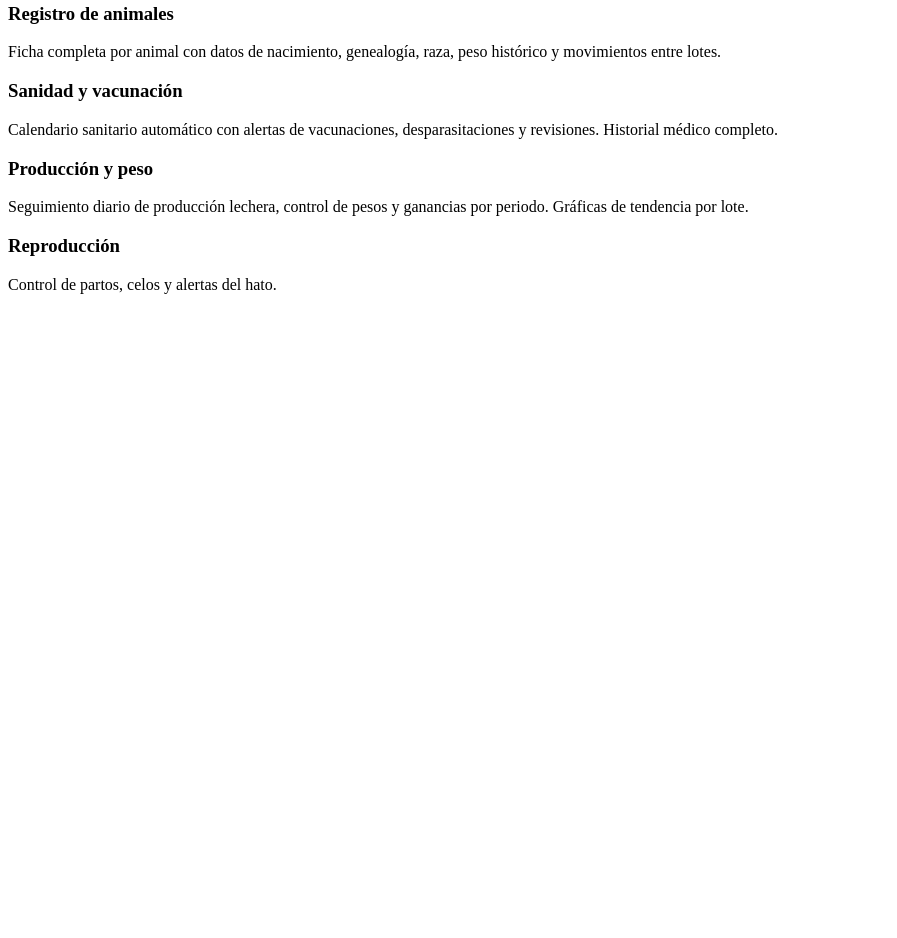
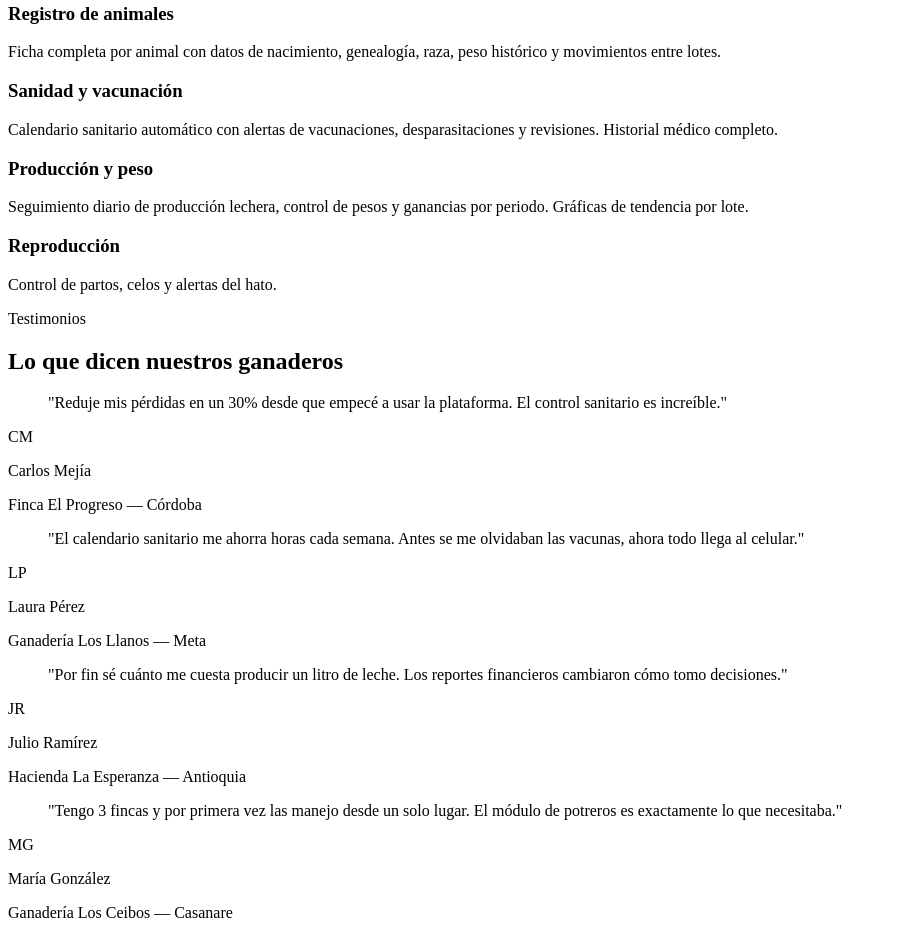
Before and after one commit to elian01martinezm-code/gestion-ganadera-landing, a plain HTML site: page index.html in a window 1280 px wide. Shown: the part 1108-2046 px from the top of the page, without its empty margins (0-897 px from the left). Before the commit the page ends 1418 px from the top, so only its background shows below. Drawn offline with Linux system fonts and the light colour scheme.

Commit message:
agrego seccion de testimonio

```diff
--- a/index.html
+++ b/index.html
@@ -152,5 +152,66 @@
         </div>
       </div>
     </section>
+    <section class="seccion-testimonios" id="testimonios">
+      <p class="ceja-seccion">Testimonios</p>
+      <h2 class="titulo-seccion-landing">Lo que dicen nuestros ganaderos</h2>
+      <div class="cuadricula-testimonios">
+        <article class="tarjeta-testimonio">
+          <blockquote class="cita-testimonio">
+            "Reduje mis pérdidas en un 30% desde que empecé a usar la
+            plataforma. El control sanitario es increíble."
+          </blockquote>
+          <div class="autor-testimonio">
+            <span class="avatar-testimonio">CM</span>
+            <div>
+              <p class="nombre-testimonio">Carlos Mejía</p>
+              <p class="lugar-testimonio">Finca El Progreso — Córdoba</p>
+            </div>
+          </div>
+        </article>
+
+        <article class="tarjeta-testimonio">
+          <blockquote class="cita-testimonio">
+            "El calendario sanitario me ahorra horas cada semana. Antes se me
+            olvidaban las vacunas, ahora todo llega al celular."
+          </blockquote>
+          <div class="autor-testimonio">
+            <span class="avatar-testimonio">LP</span>
+            <div>
+              <p class="nombre-testimonio">Laura Pérez</p>
+              <p class="lugar-testimonio">Ganadería Los Llanos — Meta</p>
+            </div>
+          </div>
+        </article>
+
+        <article class="tarjeta-testimonio">
+          <blockquote class="cita-testimonio">
+            "Por fin sé cuánto me cuesta producir un litro de leche. Los
+            reportes financieros cambiaron cómo tomo decisiones."
+          </blockquote>
+          <div class="autor-testimonio">
+            <span class="avatar-testimonio">JR</span>
+            <div>
+              <p class="nombre-testimonio">Julio Ramírez</p>
+              <p class="lugar-testimonio">Hacienda La Esperanza — Antioquia</p>
+            </div>
+          </div>
+        </article>
+
+        <article class="tarjeta-testimonio">
+          <blockquote class="cita-testimonio">
+            "Tengo 3 fincas y por primera vez las manejo desde un solo lugar. El
+            módulo de potreros es exactamente lo que necesitaba."
+          </blockquote>
+          <div class="autor-testimonio">
+            <span class="avatar-testimonio">MG</span>
+            <div>
+              <p class="nombre-testimonio">María González</p>
+              <p class="lugar-testimonio">Ganadería Los Ceibos — Casanare</p>
+            </div>
+          </div>
+        </article>
+      </div>
+    </section>
   </body>
 </html>
```
